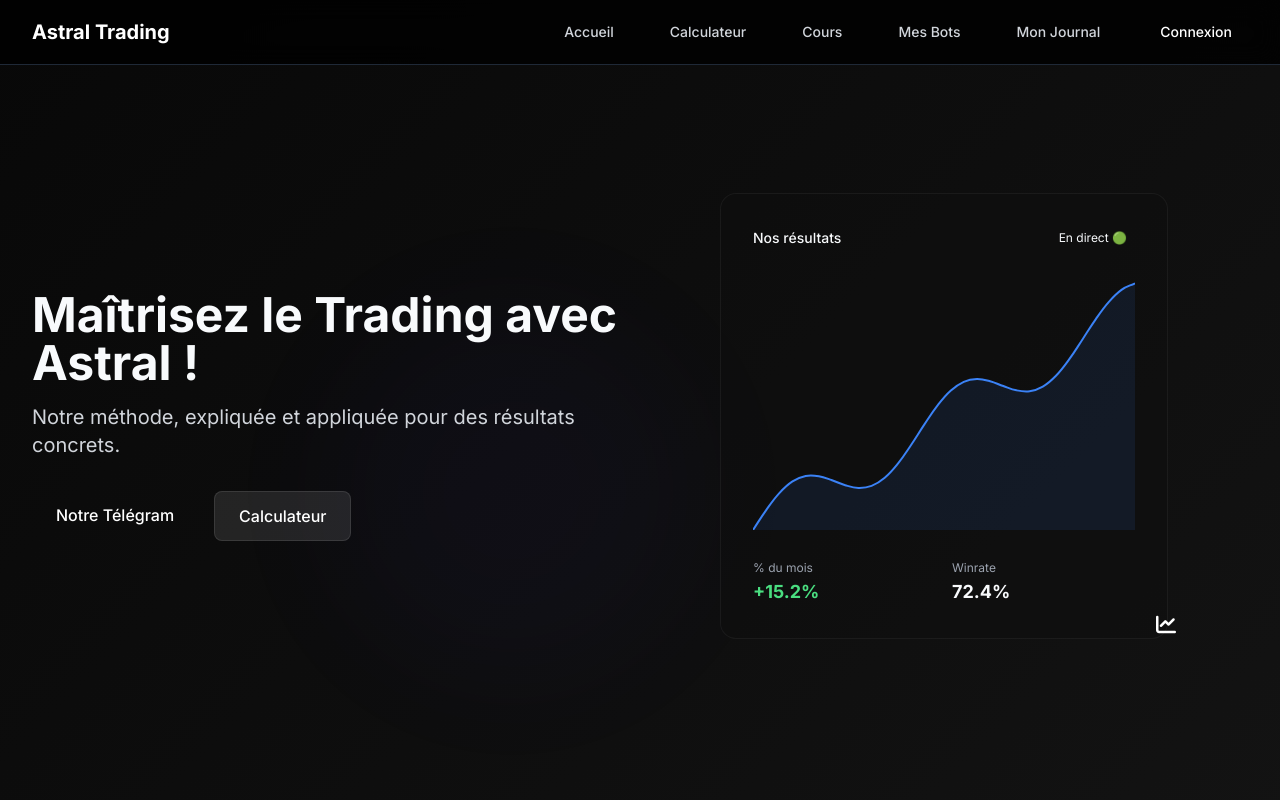
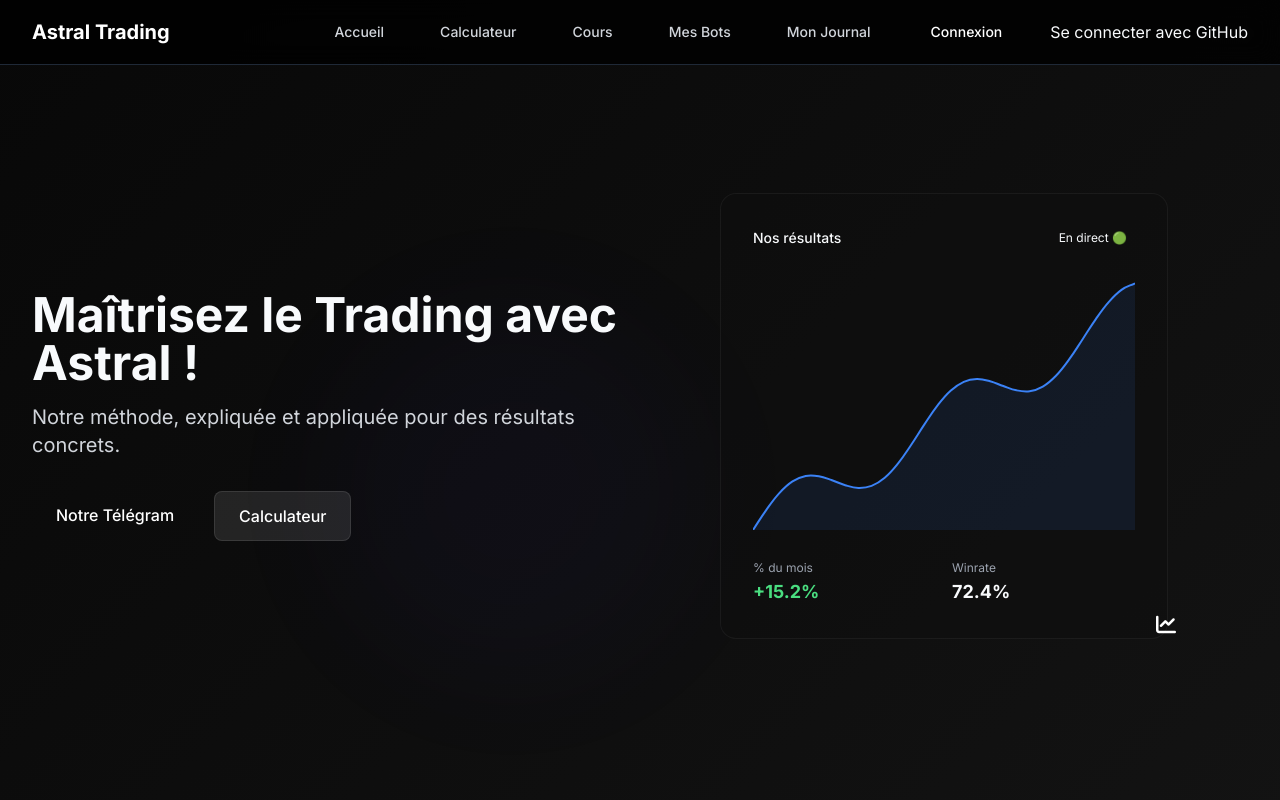
Before and after one commit to LeiiZun/astraltrading, a plain HTML site: page index.html in a window 1280 px wide. Shown: the top 800 px of the page. Drawn offline with nearby package versions, Linux system fonts and the light colour scheme.

Commit message:
Add files via upload

```diff
--- a/index.html
+++ b/index.html
@@ -230,6 +230,22 @@
                         <a href="pages\bot.html" class="nav-link text-gray-300 hover:text-white px-3 py-2 text-sm font-medium">Mes Bots</a>
                         <a href="pages\journal.html" class="nav-link text-gray-300 hover:text-white px-3 py-2 text-sm font-medium">Mon Journal</a>
                         <a href="pages\login.html" class="bg-primary hover:bg-primary/90 text-white px-4 py-2 rounded-md text-sm font-medium transition">Connexion</a>
+                        <button onclick="startGitHubLogin()">Se connecter avec GitHub</button>
+                        <script>
+                        function startGitHubLogin() {
+                            const identity = window.netlifyIdentity;
+                            if (identity) {
+                            identity.open('login'); // ouvre le modal si activé
+                            } else {
+                            // Redirige vers GitHub direct si tu veux pas du tout de modal
+                            window.location.href = '/.netlify/identity/login/github';
+                            }
+                        }
+                        </script>
+
+                        <!-- Ajoute le script Netlify Identity si pas encore dans ta page -->
+                        <script src="https://identity.netlify.com/v1/netlify-identity-widget.js"></script>
+
                     </div>
                 </div>
                 <!-- Mobile Menu Button -->
```
